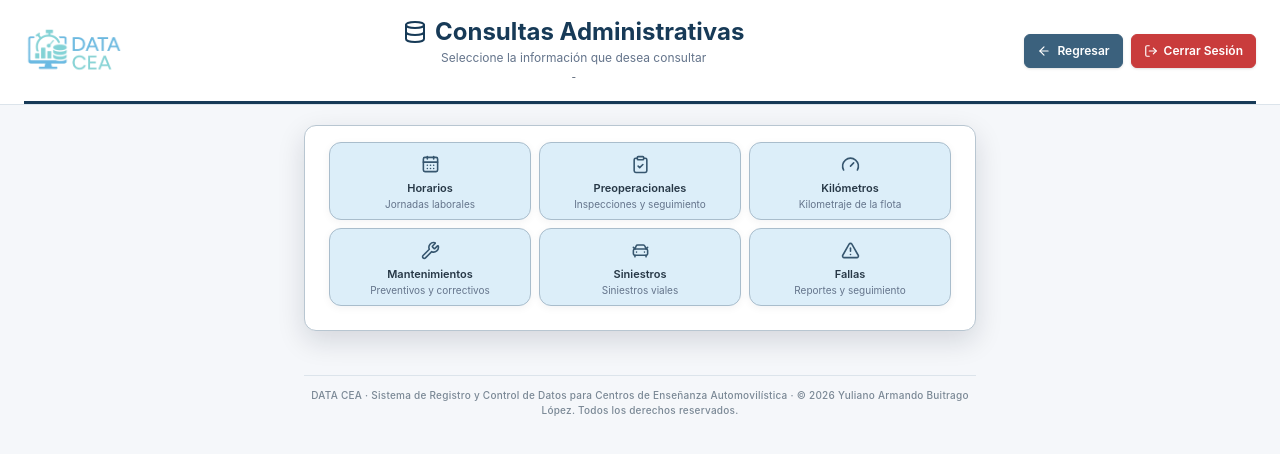
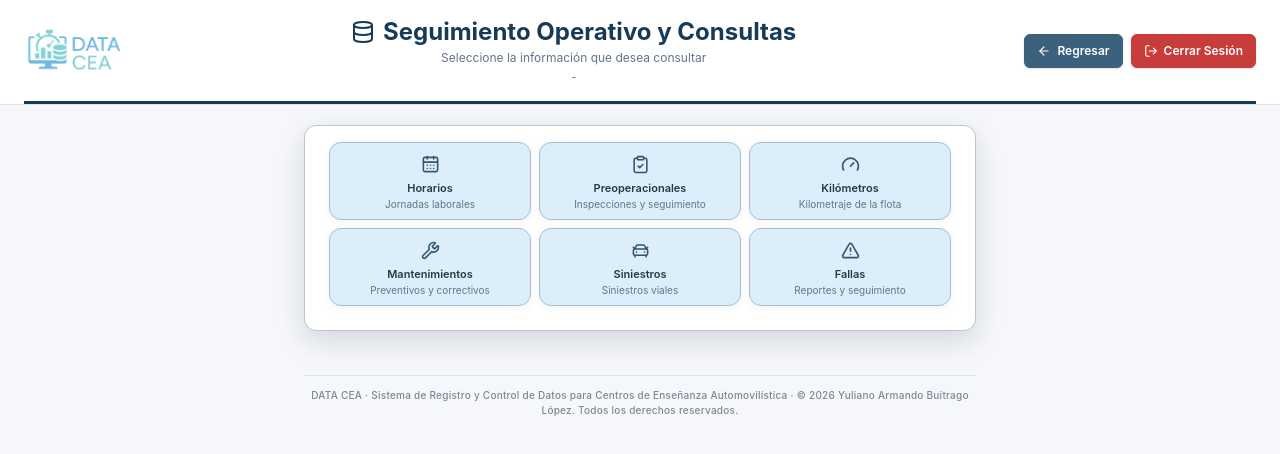
Before and after one commit to YulianoB/DATA-CEA, a Next.js app: page /admin/consultas in a window 1280 px wide. Shown: the top 454 px of the page. Built offline with nearby package versions, Linux system fonts and the light colour scheme; sample sign-in values are in the browser's storage.

Commit message:
style(consultas): renombrar módulo Seguimiento Operativo y Consultas

```diff
--- a/app/admin/consultas/page.jsx
+++ b/app/admin/consultas/page.jsx
@@ -15,7 +15,7 @@ import {
 import MenuNavegacion from '@/components/admin/MenuNavegacion'
 
 // ============================================================
-// SUBMENU CONSULTAS ADMINISTRATIVAS
+// SUBMENÚ SEGUIMIENTO OPERATIVO Y CONSULTAS
 // ============================================================
 
 const GRUPOS_CONSULTAS = [
@@ -75,7 +75,7 @@ const GRUPOS_CONSULTAS = [
 export default function ConsultasHomePage() {
   return (
     <MenuNavegacion
-      titulo="Consultas Administrativas"
+      titulo="Seguimiento Operativo y Consultas"
       subtitulo="Seleccione la información que desea consultar"
       iconoTitulo={Database}
       grupos={GRUPOS_CONSULTAS}
```
